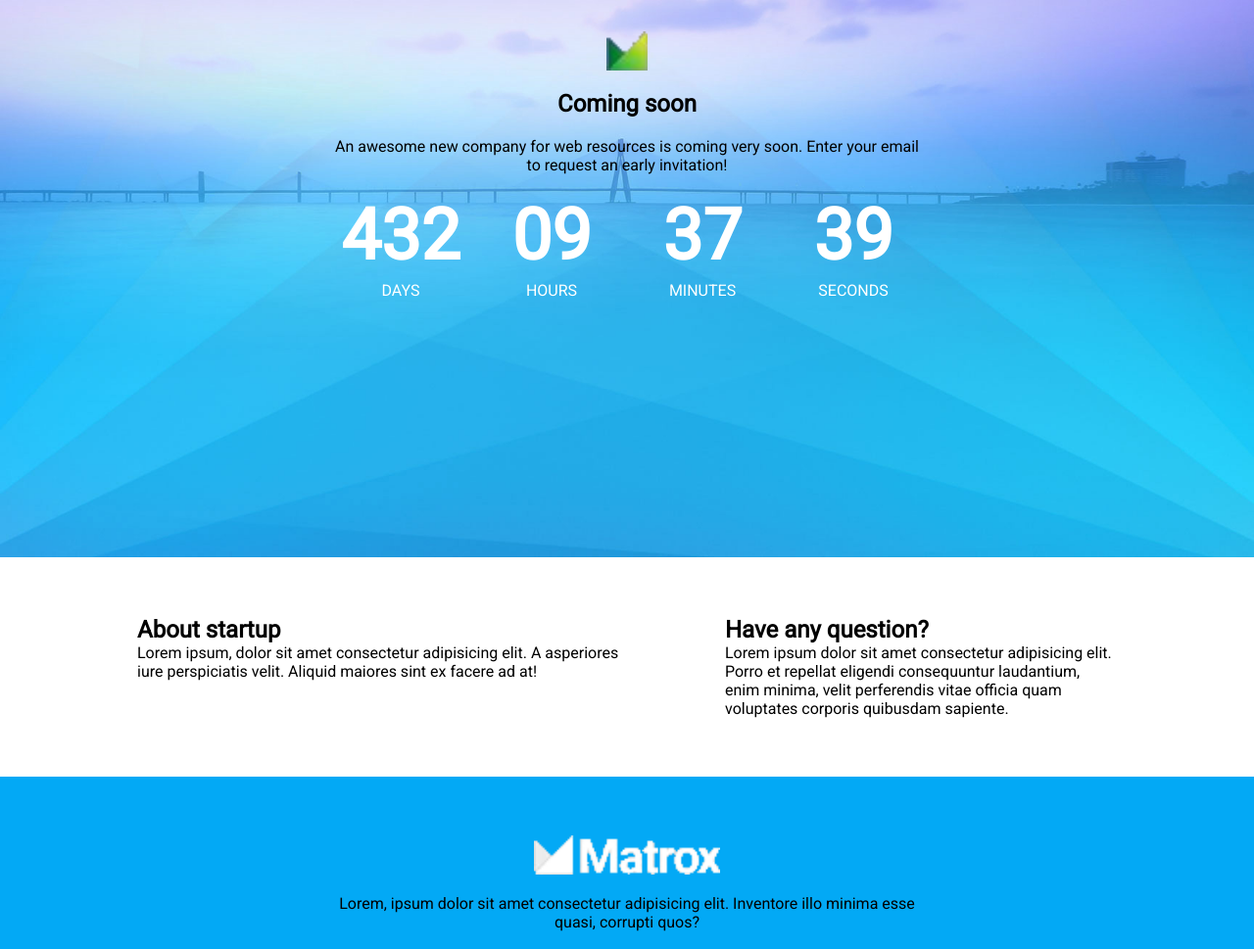
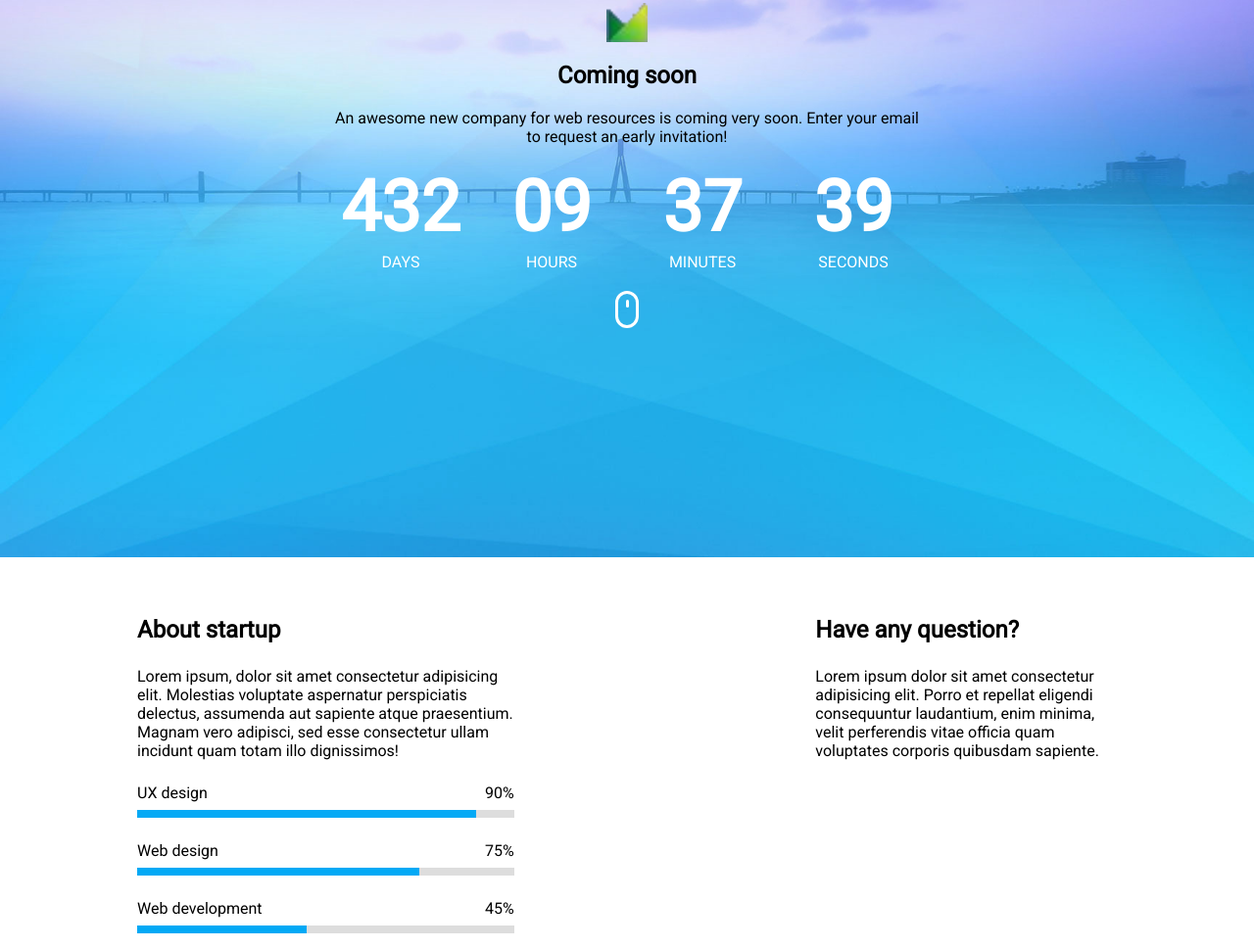
Before and after one commit to GintareLa/54-grupe-coming-soon, a website: page index.html in a window 1280 px wide. Shown: the part 231-1200 px from the top of the page at 98% size. Drawn offline with Linux system fonts and the light colour scheme; files whose address does not match are found by name; a web font is replaced by a local one.

Commit message:
commit mouse

```diff
--- a/css/base/layout.css
+++ b/css/base/layout.css
@@ -17,11 +17,16 @@
     gap: 20px;
     width: 600px;
 }
-.container .left-column {
+.container .column  {
+    display: flex;
+    flex-direction: column;
+    gap: 1.5rem;
     width: 50%;
+
 }
 .container .right-column {
     width: 40%;
+
 }
 
 
--- /dev/null
+++ b/css/components/mouse.css
@@ -0,0 +1,24 @@
+.mouse {
+/* 1em = sito elemento font-size */
+    font-size: 20px;
+    width: 1.2em;
+    height: 1.9em;
+    border: 0.15em solid #fff;
+    border-radius: 0.6em;
+    align-self: center;
+
+}
+.mouse::before{
+    content: '';
+    display: block;
+    font-size: inherit;
+    width: 0.15em;
+    height: 0.4em;
+    margin-top: 0.3em;
+    margin-left: 0.375em;
+    background-color: #fff;
+    border-radius: 0.2em;
+}
+.mouse::after {
+
+}
--- /dev/null
+++ b/css/components/progress-bar.css
@@ -0,0 +1,22 @@
+.progress-bar {
+    display: flex;
+    flex-direction: column;
+    gap: 0.5rem;
+}
+.progress-bar .top{
+    display: flex;
+    justify-content: space-between;
+    align-items: center;
+}
+.progress-bar .bottom {
+    height: 0.5rem;
+    width: 100%;
+    background-color: #ddd;
+    /* background: linear-gradient(90deg, #03a9f5 0%, #03a9f5 90%, #ddd 90%, #ddd 100%); */
+}
+.progress-bar .bar {
+    height: 100%;
+    width: 90%;
+    background-color: #03a9f5
+    /* background: linear-gradient(90deg, #03a9f5 0%, #03a9f5 90%, #ddd 90%, #ddd 100%); */
+}
--- a/css/pages/coming-soon.css
+++ b/css/pages/coming-soon.css
@@ -4,4 +4,6 @@
 @import '../base/layout.css';
 /* components */
 @import '../components/clock.css';
+@import '../components/progress-bar.css';
+@import '../components/mouse.css';
 /* custom */
--- a/index.html
+++ b/index.html
@@ -38,19 +38,47 @@
                     <div class="value">39</div>
                     <div class="label">Seconds</div>
                 </div>
-            </div>
+             </div>
+            <div class="mouse"></div>
             </div>
         </section>
 
         <section class="container">
             <div class="row">
-                <div class="left-column">
+                <div class="column">
                     <h2>About startup</h2>
-                    <p>Lorem ipsum, dolor sit amet consectetur adipisicing elit.
-                        A asperiores iure perspiciatis velit. Aliquid maiores sint
-                        ex facere ad at!</p>
+                    <p>Lorem ipsum, dolor sit amet consectetur adipisicing elit. Molestias voluptate aspernatur perspiciatis delectus, assumenda aut sapiente atque praesentium. Magnam vero adipisci, sed esse consectetur ullam incidunt quam totam illo dignissimos!</p>
+                    <div class="progress-bar">
+                        <div class="top">
+                            <div class="label">UX design</div>
+                            <div class="value">90%</div>
+                        </div>
+                        <div class="bottom">
+                            <div class="bar"></div>
+                        </div>
+                    </div>
+                    <div class="progress-bar">
+                        <div class="top">
+                            <div class="label">Web design</div>
+                            <div class="value">75%</div>
+                        </div>
+                        <div class="bottom">
+                            <div class="bar" style="width: 75%;"></div>
+                        </div>
+                    </div>
+                    <div class="progress-bar">
+                        <div class="top">
+                            <div class="label">Web development</div>
+                            <div class="value">45%</div>
+                        </div>
+                        <div class="bottom">
+                            <div class="bar" style="width: 45%;"></div>
+                        </div>
+                    </div>
                 </div>
-                <div class="right-column">
+                <div class="column right-column">
+                </div>
+                <div class="column right-column">
                     <h2>Have any question?</h2>
                     <p>Lorem ipsum dolor sit amet consectetur adipisicing elit.
                         Porro et repellat eligendi consequuntur laudantium, enim minima,
```
